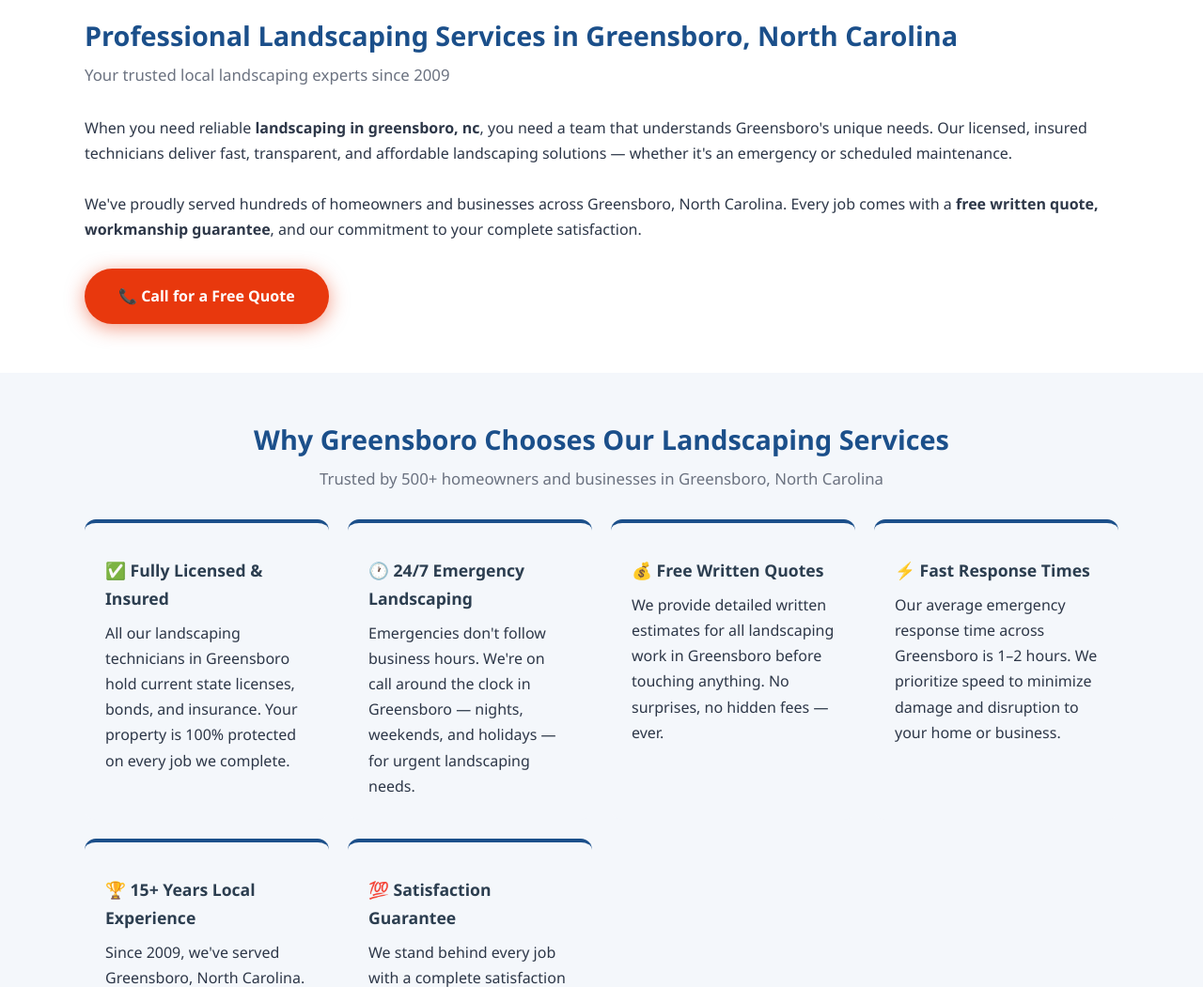
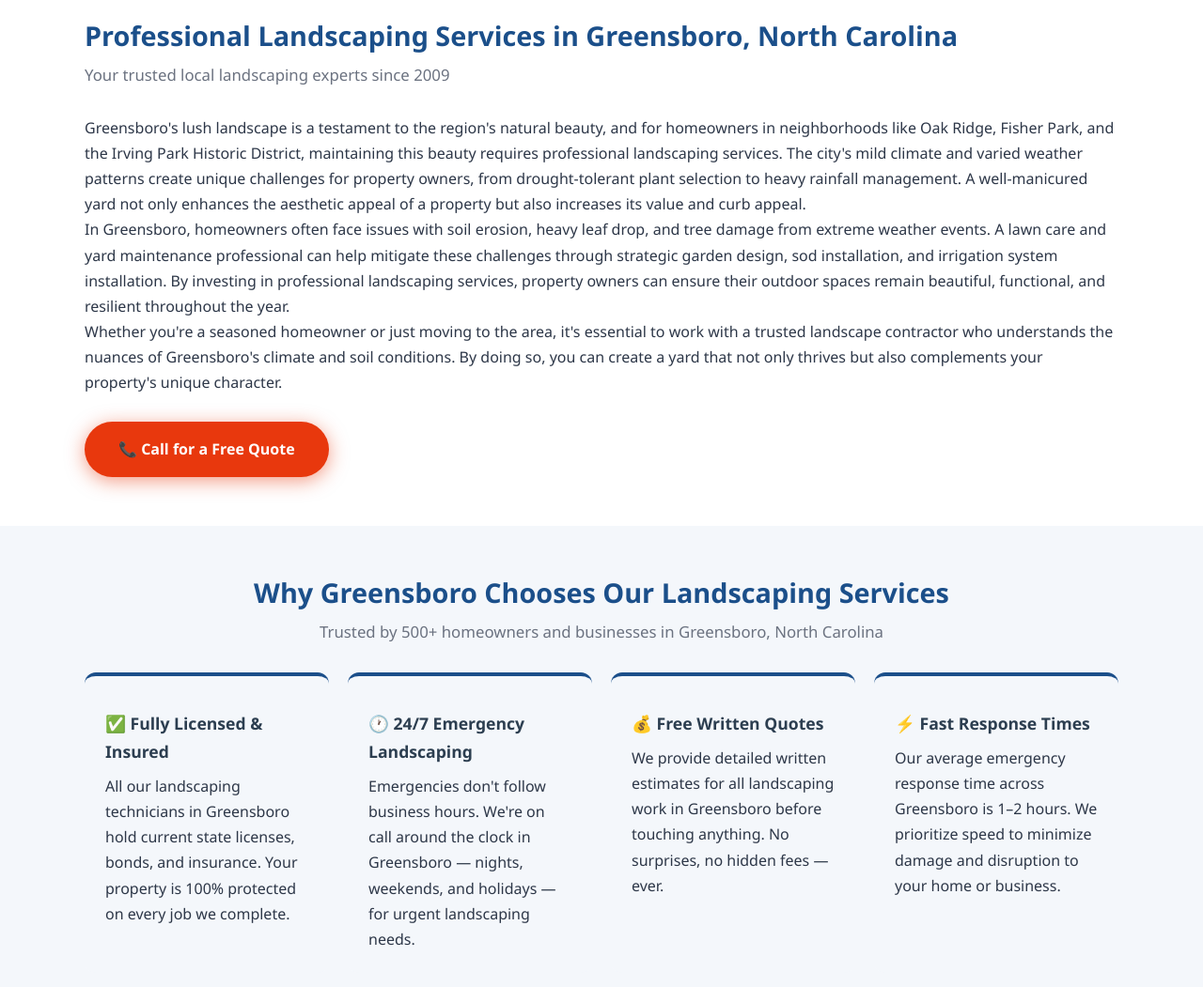
Before and after one commit to leadsmartaffiliate/landscaping-service-greensboro-nc, a plain HTML site: page index.html in a window 1280 px wide. Shown: the part 580-1631 px from the top of the page at 94% size. Drawn offline with Linux system fonts and the light colour scheme.

Commit message:
Update index.html

```diff
--- a/index.html
+++ b/index.html
@@ -190,7 +190,9 @@ footer{background:var(--dark);color:#c9d1e0;padding:40px 20px 20px}
   <div class="section-inner">
     <h2 id="intro-heading">Professional Landscaping Services in Greensboro, North Carolina</h2>
     <p class="section-sub">Your trusted local landscaping experts since 2009</p>
-    <p>When you need reliable <strong>landscaping in greensboro, nc</strong>, you need a team that understands Greensboro's unique needs. Our licensed, insured technicians deliver fast, transparent, and affordable landscaping solutions — whether it's an emergency or scheduled maintenance.</p><br><p>We've proudly served hundreds of homeowners and businesses across Greensboro, North Carolina. Every job comes with a <strong>free written quote, workmanship guarantee</strong>, and our commitment to your complete satisfaction.</p>
+    <p>Greensboro's lush landscape is a testament to the region's natural beauty, and for homeowners in neighborhoods like Oak Ridge, Fisher Park, and the Irving Park Historic District, maintaining this beauty requires professional landscaping services. The city's mild climate and varied weather patterns create unique challenges for property owners, from drought-tolerant plant selection to heavy rainfall management. A well-manicured yard not only enhances the aesthetic appeal of a property but also increases its value and curb appeal.</p>
+<p>In Greensboro, homeowners often face issues with soil erosion, heavy leaf drop, and tree damage from extreme weather events. A lawn care and yard maintenance professional can help mitigate these challenges through strategic garden design, sod installation, and irrigation system installation. By investing in professional landscaping services, property owners can ensure their outdoor spaces remain beautiful, functional, and resilient throughout the year.</p>
+<p>Whether you're a seasoned homeowner or just moving to the area, it's essential to work with a trusted landscape contractor who understands the nuances of Greensboro's climate and soil conditions. By doing so, you can create a yard that not only thrives but also complements your property's unique character.</p>
     <br>
     <a href="tel:PHONE_NUMBER" class="btn-call" style="font-size:1em"
        aria-label="Call for free Landscaping quote in Greensboro">📞 Call for a Free Quote</a>
@@ -359,7 +361,8 @@ footer{background:var(--dark);color:#c9d1e0;padding:40px 20px 20px}
   <div class="section-inner">
     <h2 id="areas-heading">Landscaping Service Areas in Greensboro, North Carolina</h2>
     <p class="section-sub">We cover all neighborhoods and surrounding communities</p>
-
+    <p>Greensboro's humid subtropical climate and high sun exposure can take a toll on outdoor spaces, making it crucial for property owners to choose landscape materials and services that can withstand the heat and rainfall. For example, the city's aging tree population can shed massive amounts of leaves, requiring regular cleaning and maintenance to prevent property damage.</p>
+<p>In addition to environmental factors, Greensboro's architecture also presents unique challenges for landscapers. The city's mix of historic homes, modern developments, and commercial properties demands a thoughtful approach to garden design and yard maintenance. A skilled landscape contractor can help homeowners in Greensboro create outdoor spaces that not only reflect their personal style but also complement their property's architectural character.</p>
     <div class="area-grid" role="list" aria-label="Greensboro service areas">
       <a class="area-tag" role="listitem" href="/landscaping-service-downtown/" aria-label="Landscaping in Downtown, NC">Downtown</a>
       <a class="area-tag" role="listitem" href="/landscaping-service-friendly-center/" aria-label="Landscaping in Friendly Center, NC">Friendly Center</a>
```
